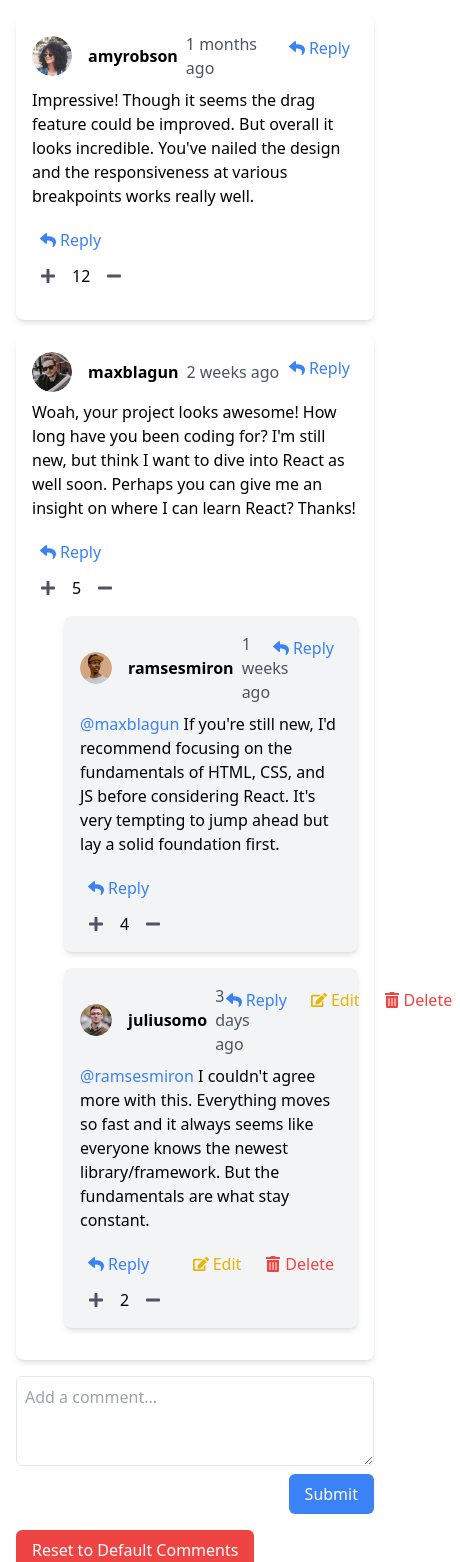
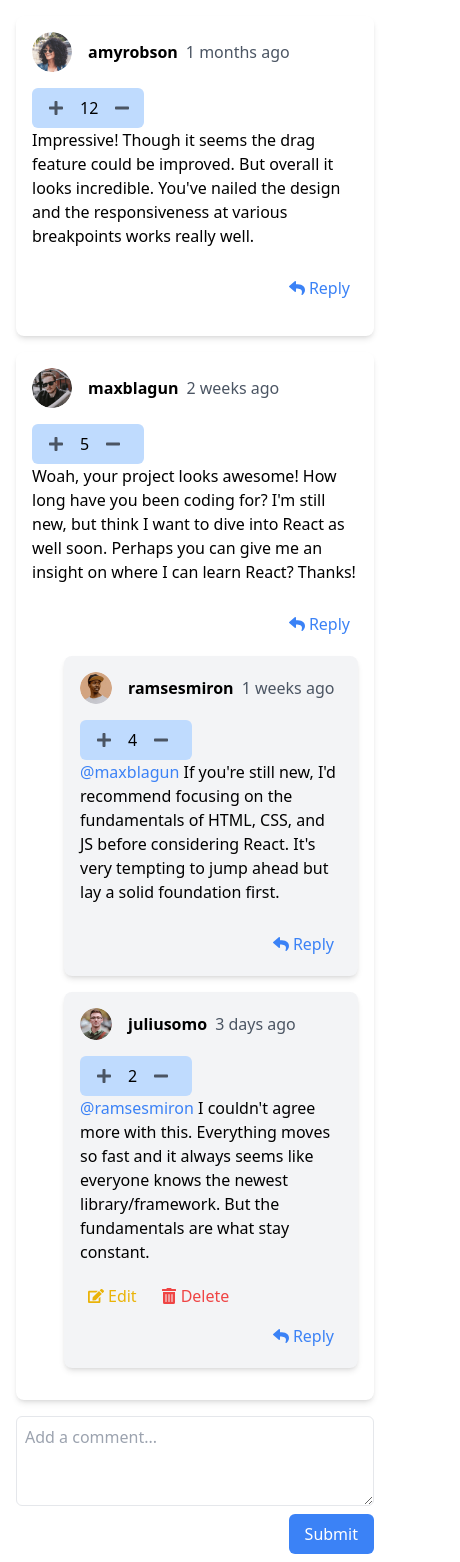
Before and after one commit to Babalola-Yusuf/new-comment-section, a React (Vite) app: page / in a window 390 px wide. Shown: the top 1562 px of the page, 460 px wide, since content can reach past the window. Built offline with nearby package versions, Linux system fonts and the light colour scheme.

Commit message:
new changes

```diff
--- a/src/components/Comment.jsx
+++ b/src/components/Comment.jsx
@@ -22,7 +22,7 @@ const Comment = ({ comment, currentUser, onVote, onReply, onDelete, onEdit }) =>
             </div>
           </div>
         </div>
-        <div className="flex items-center space-x-2 md:space-x-4">
+        <div className="hidden md:flex items-center space-x-2">
           <button onClick={() => setIsReplying(!isReplying)} className="flex items-center px-2 py-1 text-blue-500 rounded-md hover:bg-gray-100">
             <FaReply className="mr-1" /> Reply
           </button>
@@ -39,7 +39,16 @@ const Comment = ({ comment, currentUser, onVote, onReply, onDelete, onEdit }) =>
         </div>
       </div>
       <div className="flex flex-col md:flex-row md:items-start mt-2 md:space-x-4">
-        <div className="md:order-2 flex-1">
+        <div className="flex items-center md:order-1 md:flex-col md:space-y-2 md:mr-4 mt-2 md:mt-0 bg-blue-200 rounded-md p-2 w-28 md:w-10 ">
+          <button onClick={() => onVote(comment.id, 1)} className="flex items-center md:flex-col px-2 py-1 text-gray-600 rounded-md hover:bg-gray-100">
+            <FaPlus className="md:rotate-90" />
+          </button>
+          <span className="mx-2 md:mx-0 md:my-2">{comment.score}</span>
+          <button onClick={() => onVote(comment.id, -1)} className="flex items-center md:flex-col px-2 py-1 text-gray-600 rounded-md hover:bg-gray-100">
+            <FaMinus className="md:rotate-90" />
+          </button>
+        </div>
+        <div className="flex-1 md:order-2">
           {isEditing ? (
             <CommentForm
               initialValue={comment.content}
@@ -53,13 +62,11 @@ const Comment = ({ comment, currentUser, onVote, onReply, onDelete, onEdit }) =>
             <p className="mb-2">{comment.content}</p>
           )}
         </div>
+      </div>
       <div className="flex items-center justify-between mt-2 md:hidden">
-          <button onClick={() => setIsReplying(!isReplying)} className="flex items-center px-2 py-1 text-blue-500 rounded-md hover:bg-gray-100">
-            <FaReply className="mr-1" /> Reply
-          </button>
         {comment.user.username === currentUser.username && (
-            <div className="flex items-center">
-              <button onClick={() => setIsEditing(!isEditing)} className="flex items-center px-2 py-1 mr-2 text-yellow-500 rounded-md hover:bg-gray-100">
+          <div className="flex items-center space-x-2">
+            <button onClick={() => setIsEditing(!isEditing)} className="flex items-center px-2 py-1 text-yellow-500 rounded-md hover:bg-gray-100">
               <FaEdit className="mr-1" /> Edit
             </button>
             <button onClick={() => setShowModal(true)} className="flex items-center px-2 py-1 text-red-500 rounded-md hover:bg-gray-100">
@@ -68,15 +75,10 @@ const Comment = ({ comment, currentUser, onVote, onReply, onDelete, onEdit }) =>
           </div>
         )}
       </div>
-        <div className="flex md:order-1 items-center md:flex-col md:space-y-2 md:mr-4 mt-2 md:mt-0">
-          <button onClick={() => onVote(comment.id, 1)} className="flex md:flex-col items-center px-2 py-1 text-gray-600 rounded-md hover:bg-gray-100">
-            <FaPlus className="md:rotate-90" />
+      <div className="flex items-center justify-end mt-2 md:hidden">
+        <button onClick={() => setIsReplying(!isReplying)} className="flex items-center px-2 py-1 text-blue-500 rounded-md hover:bg-gray-100">
+          <FaReply className="mr-1" /> Reply
         </button>
-          <span className="mx-2 md:mx-0 md:my-2">{comment.score}</span>
-          <button onClick={() => onVote(comment.id, -1)} className="flex md:flex-col items-center px-2 py-1 text-gray-600 rounded-md hover:bg-gray-100">
-            <FaMinus className="md:rotate-90" />
-          </button>
-        </div>
       </div>
       {isReplying && (
         <CommentForm
@@ -94,6 +96,7 @@ const Comment = ({ comment, currentUser, onVote, onReply, onDelete, onEdit }) =>
             reply={reply}
             currentUser={currentUser}
             onVote={onVote}
+            onReply={onReply}
             onDelete={onDelete}
             onEdit={onEdit}
           />
--- a/src/components/Reply.jsx
+++ b/src/components/Reply.jsx
@@ -4,7 +4,7 @@ import { FaReply, FaEdit, FaTrashAlt, FaPlus, FaMinus } from 'react-icons/fa';
 import CommentForm from './CommentForm';
 import Modal from './Modal';
 
-const Reply = ({ reply, currentUser, onVote, onDelete, onEdit }) => {
+const Reply = ({ reply, currentUser, onVote, onReply, onDelete, onEdit }) => {
   const [isReplying, setIsReplying] = useState(false);
   const [isEditing, setIsEditing] = useState(false);
   const [showModal, setShowModal] = useState(false);
@@ -21,7 +21,7 @@ const Reply = ({ reply, currentUser, onVote, onDelete, onEdit }) => {
             </div>
           </div>
         </div>
-        <div className="flex items-center space-x-2 md:space-x-4">
+        <div className="hidden md:flex items-center space-x-2">
           <button onClick={() => setIsReplying(!isReplying)} className="flex items-center px-2 py-1 text-blue-500 rounded-md hover:bg-gray-100">
             <FaReply className="mr-1" /> Reply
           </button>
@@ -38,7 +38,16 @@ const Reply = ({ reply, currentUser, onVote, onDelete, onEdit }) => {
         </div>
       </div>
       <div className="flex flex-col md:flex-row md:items-start mt-2 md:space-x-4">
-        <div className="md:order-2 flex-1">
+        <div className="flex items-center md:order-1 md:flex-col md:space-y-2 md:mr-4 mt-2 md:mt-0 bg-blue-200 rounded-md p-2 w-28 md:w-10">
+          <button onClick={() => onVote(reply.id, 1)} className="flex items-center md:flex-col px-2 py-1 text-gray-600 rounded-md hover:bg-gray-100">
+            <FaPlus className="md:rotate-90" />
+          </button>
+          <span className="mx-2 md:mx-0 md:my-2">{reply.score}</span>
+          <button onClick={() => onVote(reply.id, -1)} className="flex items-center md:flex-col px-2 py-1 text-gray-600 rounded-md hover:bg-gray-100">
+            <FaMinus className="md:rotate-90" />
+          </button>
+        </div>
+        <div className="flex-1 md:order-2">
           {isEditing ? (
             <CommentForm
               initialValue={reply.content}
@@ -52,13 +61,11 @@ const Reply = ({ reply, currentUser, onVote, onDelete, onEdit }) => {
             <p className="mb-2"><span className="text-blue-500">@{reply.replyingTo}</span> {reply.content}</p>
           )}
         </div>
+      </div>
       <div className="flex items-center justify-between mt-2 md:hidden">
-          <button onClick={() => setIsReplying(!isReplying)} className="flex items-center px-2 py-1 text-blue-500 rounded-md hover:bg-gray-100">
-            <FaReply className="mr-1" /> Reply
-          </button>
         {reply.user.username === currentUser.username && (
-            <div className="flex items-center">
-              <button onClick={() => setIsEditing(!isEditing)} className="flex items-center px-2 py-1 mr-2 text-yellow-500 rounded-md hover:bg-gray-100">
+          <div className="flex items-center space-x-2">
+            <button onClick={() => setIsEditing(!isEditing)} className="flex items-center px-2 py-1 text-yellow-500 rounded-md hover:bg-gray-100">
               <FaEdit className="mr-1" /> Edit
             </button>
             <button onClick={() => setShowModal(true)} className="flex items-center px-2 py-1 text-red-500 rounded-md hover:bg-gray-100">
@@ -67,15 +74,10 @@ const Reply = ({ reply, currentUser, onVote, onDelete, onEdit }) => {
           </div>
         )}
       </div>
-        <div className="flex md:order-1 items-center md:flex-col md:space-y-2 md:mr-4 mt-2 md:mt-0">
-          <button onClick={() => onVote(reply.id, 1)} className="flex md:flex-col items-center px-2 py-1 text-gray-600 rounded-md hover:bg-gray-100">
-            <FaPlus className="md:rotate-90" />
+      <div className="flex items-center justify-end mt-2 md:hidden">
+        <button onClick={() => setIsReplying(!isReplying)} className="flex items-center px-2 py-1 text-blue-500 rounded-md hover:bg-gray-100">
+          <FaReply className="mr-1" /> Reply
         </button>
-          <span className="mx-2 md:mx-0 md:my-2">{reply.score}</span>
-          <button onClick={() => onVote(reply.id, -1)} className="flex md:flex-col items-center px-2 py-1 text-gray-600 rounded-md hover:bg-gray-100">
-            <FaMinus className="md:rotate-90" />
-          </button>
-        </div>
       </div>
       {isReplying && (
         <CommentForm
```
Lines whose indentation alone changed are shown as unchanged.
